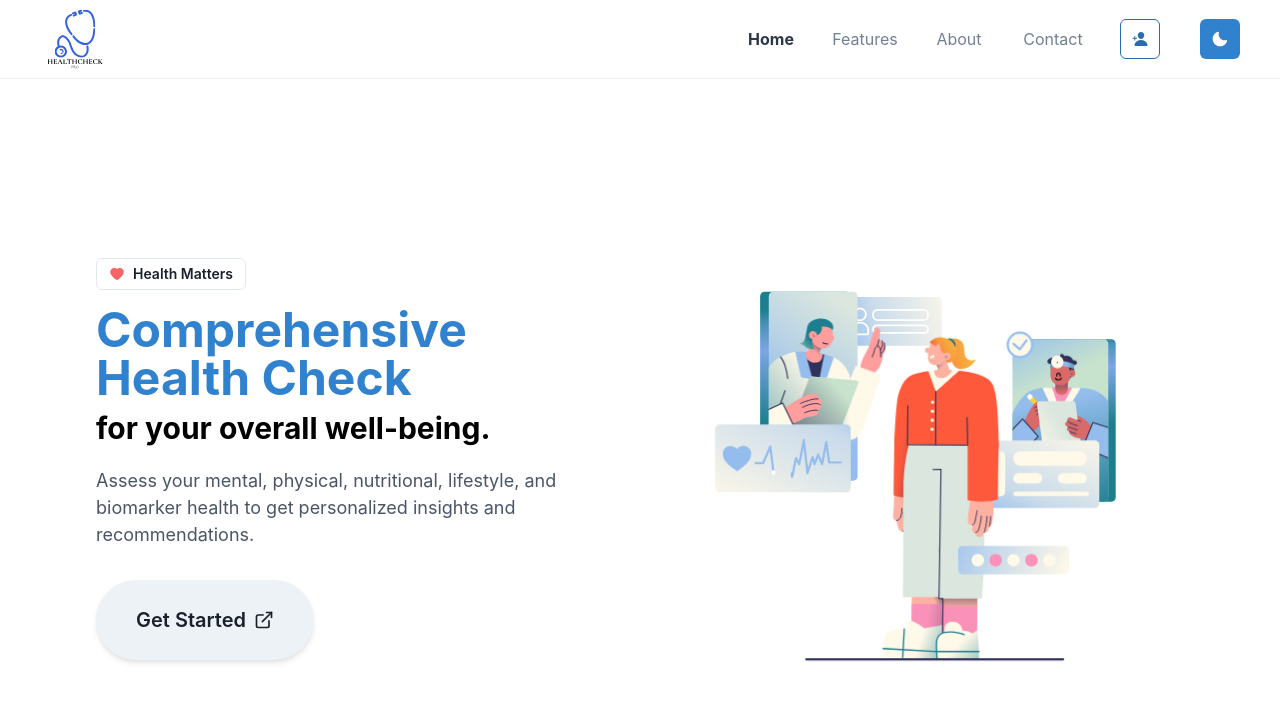
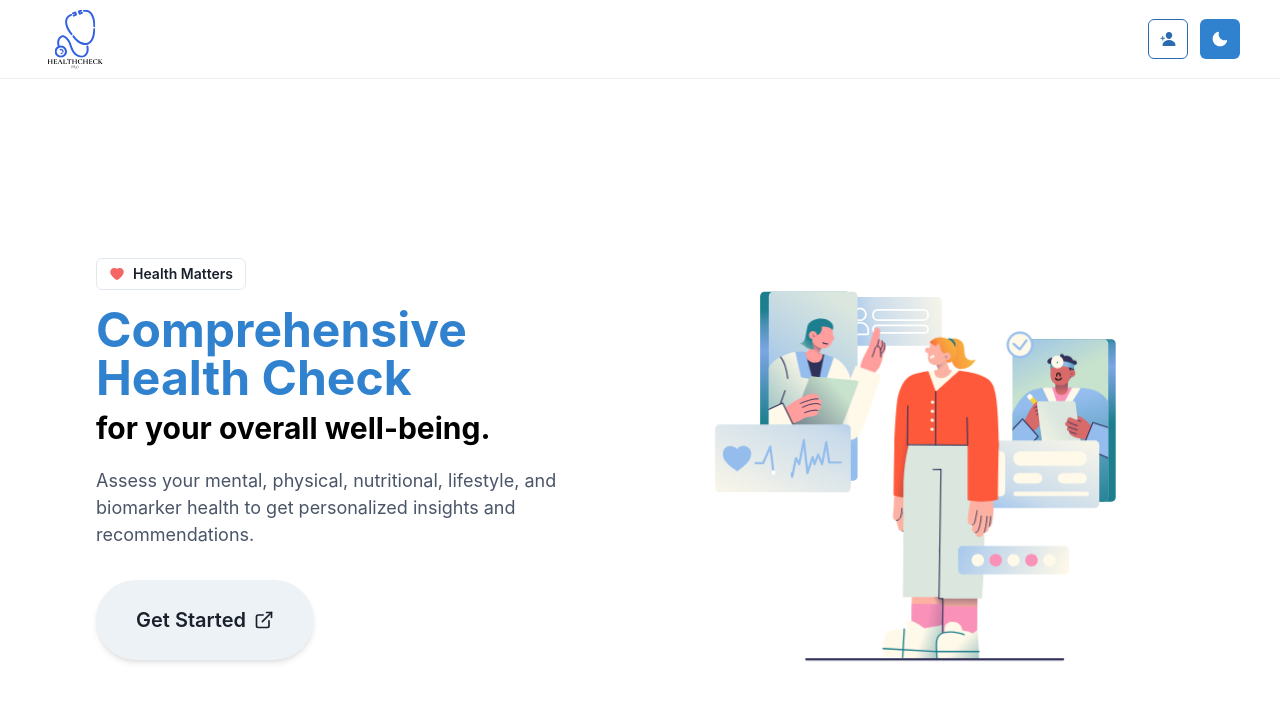
Before and after one commit to springboardmentor-104/HealthCheckPro_Infosys_Internship_Oct2024_Team_01, a React (Vite) app in the folder frontend/: page / in a window 1280 px wide. Shown: the top 702 px of the page. Built offline with nearby package versions, Linux system fonts and the light colour scheme.

Commit message:
Refactor Navbar component to remove unnecessary buttons and add ChangeTheme component

```diff
--- a/frontend/src/components/Navbar.jsx
+++ b/frontend/src/components/Navbar.jsx
@@ -59,19 +59,8 @@ const Navbar = () => {
                 base: "none", md: "flex"
             }} py={1} px={10} justify="space-between" align="center" zIndex={5} bg={navBg} left={0} right={0}>
                 <Image src={appLogo} boxSize={70} />
-                <HStack display={{ base: "none", md: "flex" }} gap={10}>
-                    <Button flex={1} as={ScrollLink} to="home" smooth={true} duration={500} variant="link" isActive={activeSection === 'home'} fontWeight={activeSection === 'home' ? 'bold' : 'normal'}>
-                        Home
-                    </Button>
-                    <Button flex={1} as={ScrollLink} to="features" smooth={true} duration={500} variant="link" isActive={activeSection === 'features'} fontWeight={activeSection === 'features' ? 'bold' : 'normal'}>
-                        Features
-                    </Button>
-                    <Button flex={1} as={ScrollLink} to="about" smooth={true} duration={500} variant="link" isActive={activeSection === 'about'} fontWeight={activeSection === 'about' ? 'bold' : 'normal'}>
-                        About
-                    </Button>
-                    <Button flex={1} as={ScrollLink} to="contact" smooth={true} duration={500} variant="link" isActive={activeSection === 'contact'} fontWeight={activeSection === 'contact' ? 'bold' : 'normal'}>
-                        Contact
-                    </Button>
+                <HStack display={{ base: "none", md: "flex" }} gap={3}>
+
                     {user ? (
                         <Tag rounded="full" colorScheme="red">
                             <Avatar name={user.username} size="sm" />
@@ -98,18 +87,7 @@ const Navbar = () => {
                             </AccordionButton>
                         </HStack>
                         <AccordionPanel px={3} flex={1} as={VStack} w="100%">
-                            <HStack py={3} w="full"><Button flex={1} as={ScrollLink} to="home" smooth={true} duration={500} variant="link" isActive={activeSection === 'home'} fontWeight={activeSection === 'home' ? 'bold' : 'normal'}>
-                                Home
-                            </Button>
-                                <Button flex={1} as={ScrollLink} to="features" smooth={true} duration={500} variant="link" isActive={activeSection === 'features'} fontWeight={activeSection === 'features' ? 'bold' : 'normal'}>
-                                    Features
-                                </Button>
-                                <Button flex={1} as={ScrollLink} to="about" smooth={true} duration={500} variant="link" isActive={activeSection === 'about'} fontWeight={activeSection === 'about' ? 'bold' : 'normal'}>
-                                    About
-                                </Button>
-                                <Button flex={1} as={ScrollLink} to="contact" smooth={true} duration={500} variant="link" isActive={activeSection === 'contact'} fontWeight={activeSection === 'contact' ? 'bold' : 'normal'}>
-                                    Contact
-                                </Button></HStack>
+
                             {user ? (
                                 <HStack><Tag rounded="full" colorScheme="red">
                                     <Avatar name={user.username} size="sm" />
@@ -122,6 +100,7 @@ const Navbar = () => {
                                 <HStack width="100%">
                                     <Button flex={1} width="100%" colorScheme="blue" variant="outline" as={Link} to="/login">Login</Button>
                                     <Button flex={1} width="100%" colorScheme="blue" as={Link} to="/register">Register</Button>
+                                    <ChangeTheme />
                                 </HStack>
                             )}
 
```
